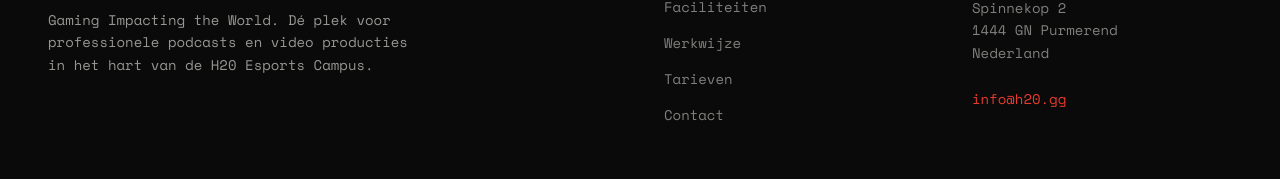
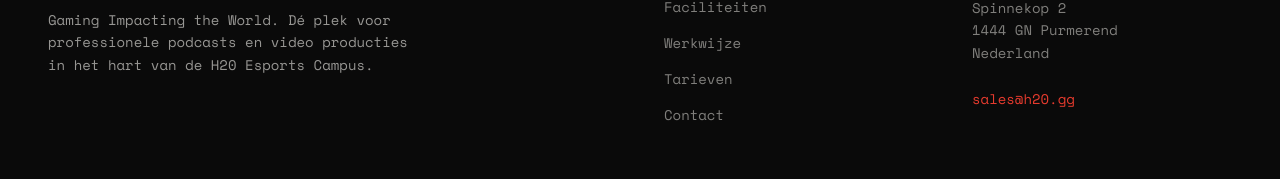
Before and after one commit to Drmedkit/h20-studio, a React (Vite) app: page / in a window 1280 px wide. Shown: the part 8794-8973 px from the top of the page. Built offline with nearby package versions, Linux system fonts and the light colour scheme.

Commit message:
Footer: locatie linkt naar h20.gg, email naar sales@h20.gg
Co-Authored-By: Claude Sonnet 4.6 <noreply@anthropic.com>

```diff
--- a/src/components/Footer.jsx
+++ b/src/components/Footer.jsx
@@ -37,12 +37,12 @@ export default function Footer() {
                 {/* Links 2 */}
                 <div className="flex flex-col gap-4">
                     <h4 className="font-heading font-bold text-lg mb-2">Locatie</h4>
-                    <p className="font-data text-sm text-offwhite/50 leading-relaxed">
+                    <a href="https://h20.gg" target="_blank" rel="noopener noreferrer" className="font-data text-sm text-offwhite/50 hover:text-white transition-colors leading-relaxed inline-block">
                         Spinnekop 2<br />
                         1444 GN Purmerend<br />
                         Nederland
-                    </p>
-                    <a href="mailto:info@h20.gg" className="font-data text-sm text-accent hover:text-white transition-colors mt-2">info@h20.gg</a>
+                    </a>
+                    <a href="mailto:sales@h20.gg" className="font-data text-sm text-accent hover:text-white transition-colors mt-2">sales@h20.gg</a>
                 </div>
             </div>
 
```
